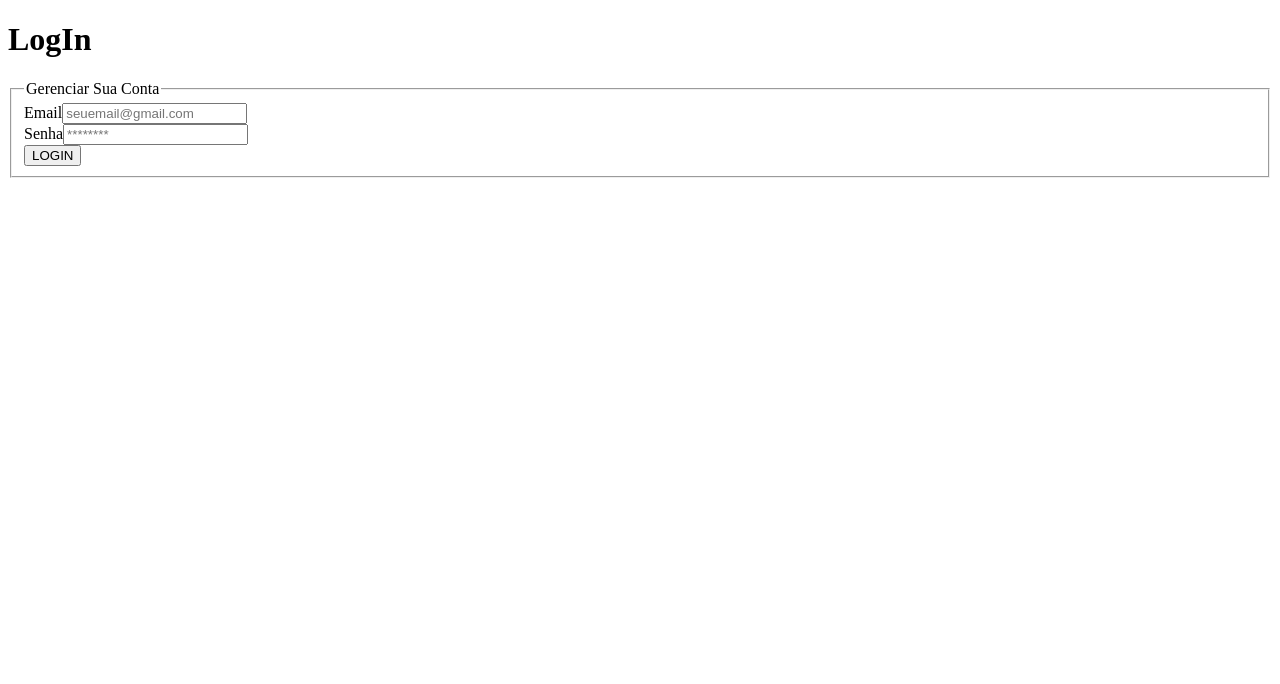
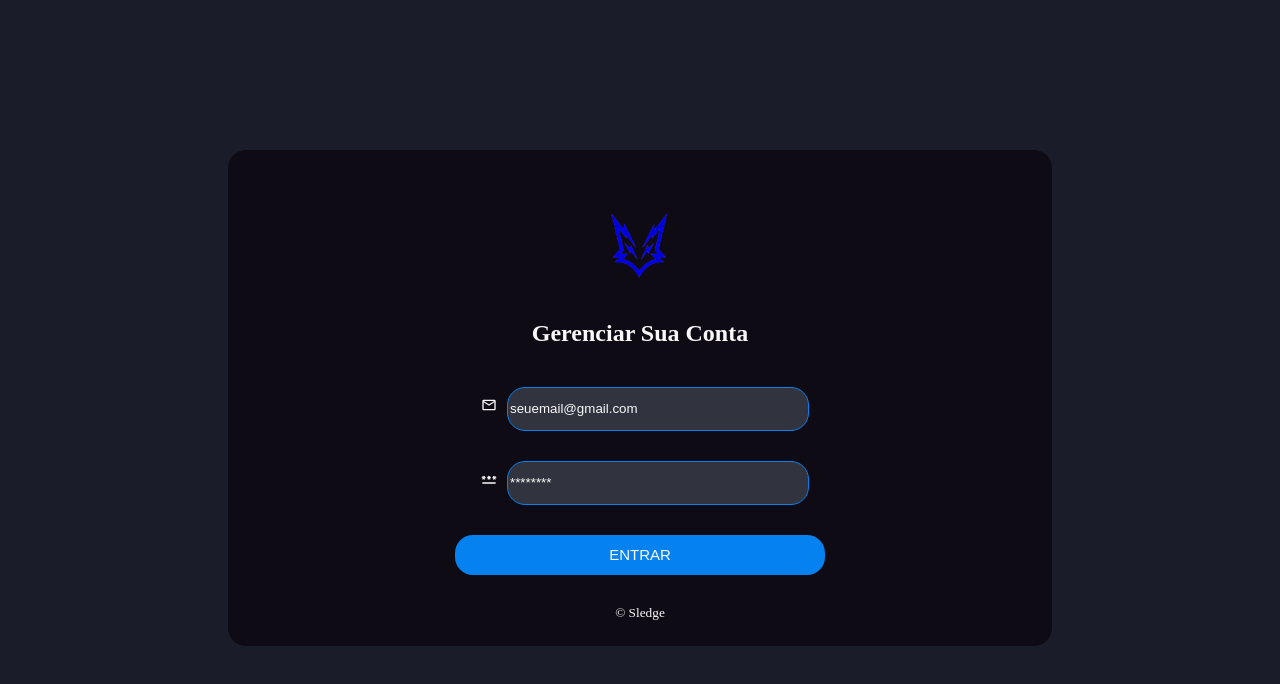
Before and after one commit to filipesxr/Sprint-Js, a React (Vite) app: page / in a window 1280 px wide. Shown: the top 684 px of the page. Built offline with nearby package versions, Linux system fonts and the light colour scheme.

Commit message:
Estilização da Página de LogIn

```diff
--- a/package.json
+++ b/package.json
@@ -13,6 +13,7 @@
   "dependencies": {
     "react": "^18.2.0",
     "react-dom": "^18.2.0",
+    "react-icons": "^4.11.0",
     "react-router-dom": "^6.18.0",
     "sass": "^1.69.5"
   },
--- a/src/Pages/Login/Login.jsx
+++ b/src/Pages/Login/Login.jsx
@@ -1,8 +1,12 @@
 import { useState } from 'react';
 import './Login.scss';
+import logoMw from '../../Image/mw.png'
 import { useNavigate } from 'react-router';
+import { MdOutlineEmail, MdPassword } from 'react-icons/md';
 
 export default function Login(){
+    const logoAlt = 'Logo MW'
+
     // UseNavigate para redirecionar
     const navigate = useNavigate();
 
@@ -54,23 +58,29 @@ export default function Login(){
 
     return(
         <>
-            <h1>LogIn</h1>
+            <div className='form-login'>
+                <form onSubmit={handleSubmit}>
+                    <fieldset className='form'>
+                        <header className='header-form'>
+                            <img src={logoMw} alt={logoAlt} />
+                            <h2>Gerenciar Sua Conta</h2>
+                        </header>
 
-            <div>
-                <form onSubmit={handleSubmit}>
-                    <fieldset>
-                        <legend>Gerenciar Sua Conta</legend>
-                        <div>
-                            <label htmlFor="idEmail">Email</label>
+                        <div className='email-form'>
+                            <label htmlFor="idEmail"><MdOutlineEmail /></label>
                             <input type='email' name='email' id='idEmail' placeholder='seuemail@gmail.com' value={usuario.email} onChange={handleChange} />
                         </div>
-                        <div>
-                            <label htmlFor="idSenha">Senha</label>
+
+                        <div className='password-form'>
+                            <label htmlFor="idSenha"><MdPassword /></label>
                             <input type='password' name='senha' id='idSenha' placeholder='********' value={usuario.senha} onChange={handleChange} />
                         </div>
-                        <div>
-                            <button>LOGIN</button>
+
+                        <div className='button-form'>
+                            <button>ENTRAR</button>
                         </div>
+
+                        <small className='copyright-form'>&copy; Sledge</small>
                     </fieldset>
                 </form>
             </div>
--- a/src/Pages/Login/Login.scss
+++ b/src/Pages/Login/Login.scss
@@ -0,0 +1,103 @@
+@import '../../Style/variables.scss';
+
+body{
+    background-color: #1A1D29
+}
+
+img{
+    width: 100px;
+    height: 100px;
+}
+
+.form-login{
+    display: flex;
+    align-items: center;
+    justify-content: center;
+    margin: 50px;
+
+    & .form{
+        width: 800px;
+        height: 480px;
+        margin: 100px;
+        border: none;
+        border-radius: 18px;
+        background-color: var(--containerColor);
+
+        & .header-form{
+            text-align: center;
+            margin: 40px;
+            color: var(--secondaryColor);
+        }
+
+        & .email-form{
+            margin: 30px;
+            text-align: center;
+            color: var(--secondaryColor);
+
+            & label{
+                margin: 10px;
+            }
+
+            & input{
+                width: 40%;
+                height: 40px;
+                border: 1px solid var(--accentColor);
+                border-radius: 18px;
+                background-color: var(--inputColor);
+                color: var(--secondaryColor);
+            }
+
+            & input::placeholder{
+                color: var(--secondaryColor);
+            }
+        }
+
+        & .password-form{
+            margin: 30px;
+            text-align: center;
+            color: var(--secondaryColor);
+
+            & label{
+                margin: 10px;
+            }
+
+            & input{
+                width: 40%;
+                height: 40px;
+                border: 1px solid var(--accentColor);
+                border-radius: 18px;
+                background-color: var(--inputColor);
+                color: var(--secondaryColor);
+            }
+
+            & input::placeholder{
+                color: var(--secondaryColor);
+            }
+        }
+
+        & .button-form{
+            display: flex;
+            align-items: center;
+            justify-content: center;
+            margin: 30px;
+
+            & button{
+                background-color: var(--accentColor);
+                color: var(--secondaryColor);
+                border: none;
+                border-radius: 18px;
+                width: 50%;
+                height: 40px;
+                font-size: 15px;
+                cursor: pointer;
+            }
+        }
+
+        & .copyright-form{
+            display: flex;
+            align-items: center;
+            justify-content: center;
+            color: var(--secondaryColor);
+        }
+    }
+}
--- /dev/null
+++ b/src/Style/variables.scss
@@ -0,0 +1,7 @@
+#root{
+    --primaryColor: #1A1D29;
+    --secondaryColor: #F9F9F9;
+    --accentColor: #0682F0;
+    --inputColor: #31343F;
+    --containerColor: #0E0B14;
+}
```
Also changed, not shown: 1 other file (tests, documents, lock files or other folders).
